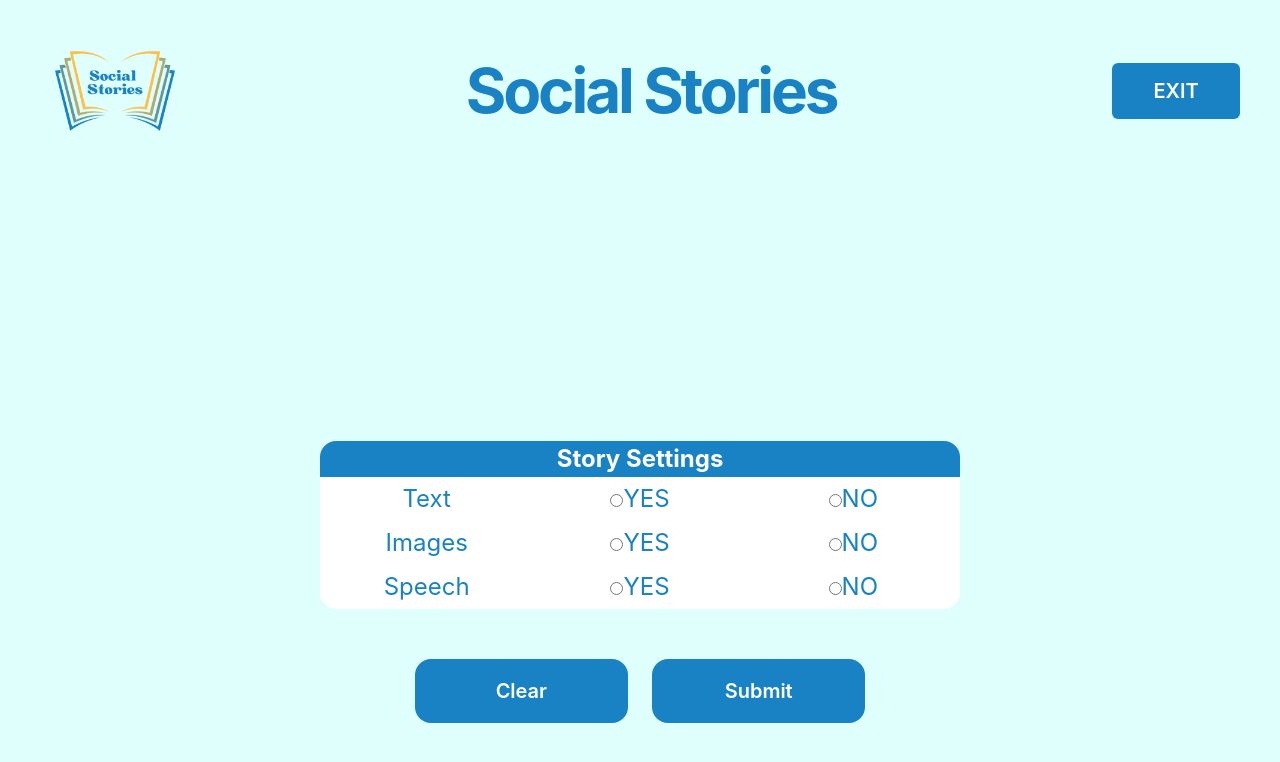
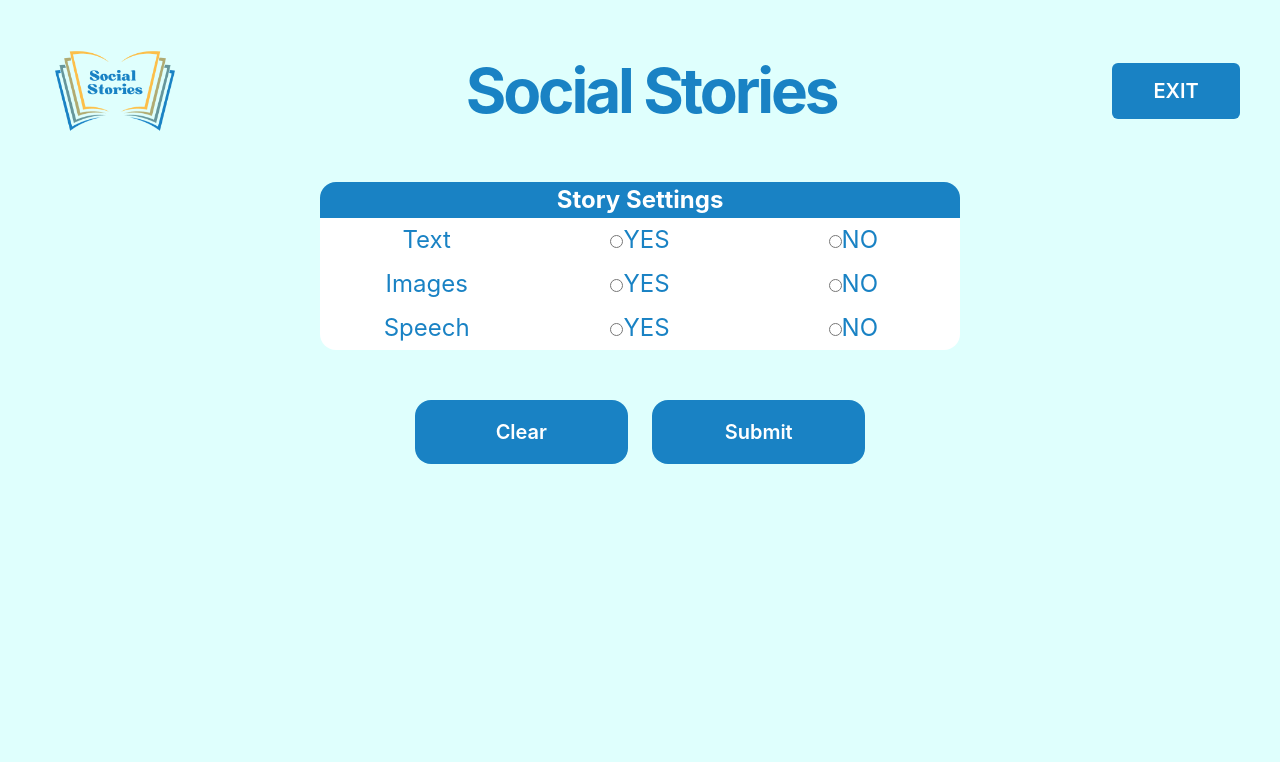
Before and after one commit to lele1001/AUI-SocialStories, a React (Vite) app: page /user-settings in a window 1280 px wide. Shown: the top 762 px of the page. Built offline with nearby package versions, Linux system fonts and the light colour scheme.

Commit message:
fixed css

```diff
--- a/src/_root/RootLayout.tsx
+++ b/src/_root/RootLayout.tsx
@@ -3,7 +3,7 @@ import { Outlet } from "react-router-dom"
 
 const RootLayout = () => {
   return (
-    <div className="w-full">
+    <div className="w-full h-fit">
       <TopBar />
       <Outlet />
     </div>
--- a/src/globals.css
+++ b/src/globals.css
@@ -22,7 +22,7 @@
   }
 
   .storyContainer {
-    @apply flex flex-col justify-start items-center bg-white p-5 gap-5 w-1/4 h-full;
+    @apply flex flex-col justify-start items-center bg-white p-5 gap-5 w-auto h-full;
   }
 
   .input_text_b {
@@ -63,7 +63,8 @@
 
   .storyText {
     @apply h-5/6 text-[20px] text-center p-2;
-    background-color: white
+    background-color: white;
+    min-height: 300px;
   }
 }
 
@@ -173,7 +174,7 @@
   }
 
   .home_button {
-    @apply bg-my-blue text-white w-1/4 h-60 rounded-3xl text-[32px] leading-[120%] font-semibold py-8 whitespace-normal !important;
+    @apply bg-my-blue text-white my-10 w-1/4 h-40 rounded-3xl text-[28px] leading-[120%] font-semibold py-8 whitespace-normal !important;
     max-width: 75%;
   }
 }
```
